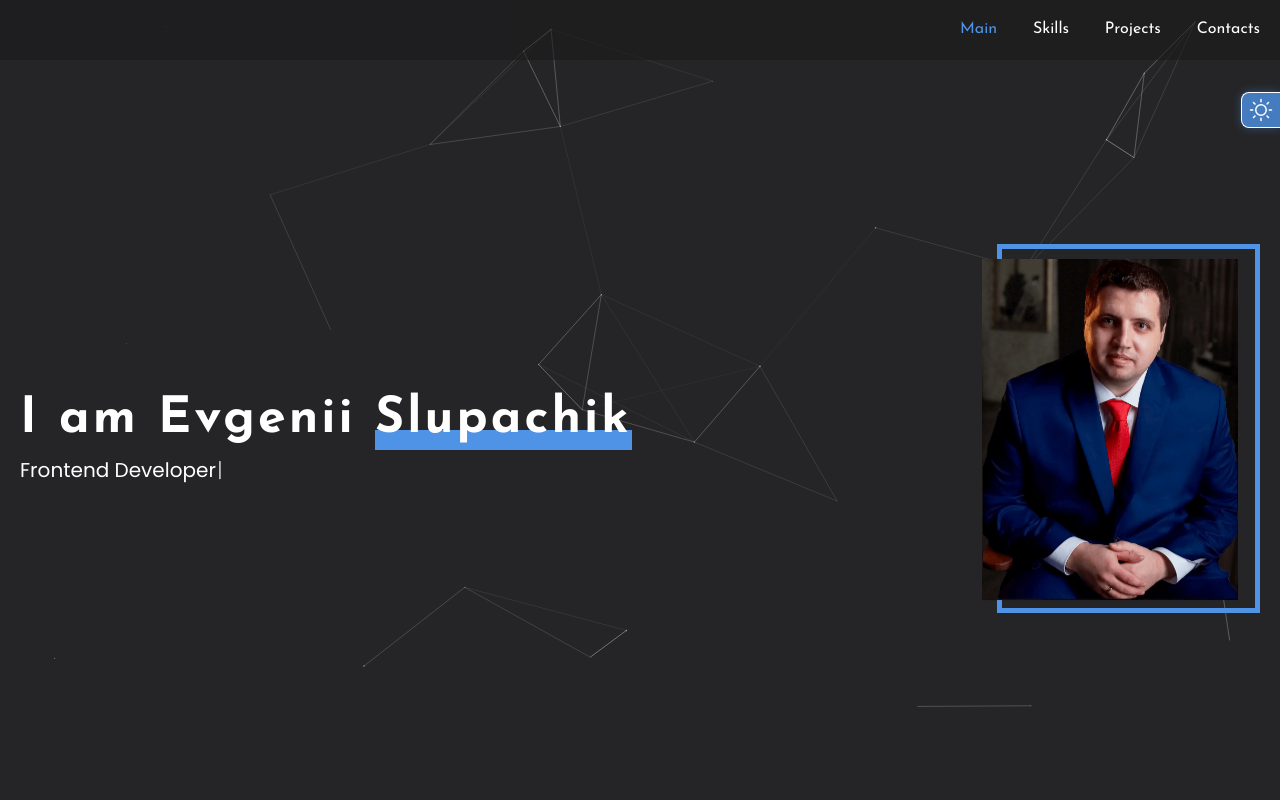
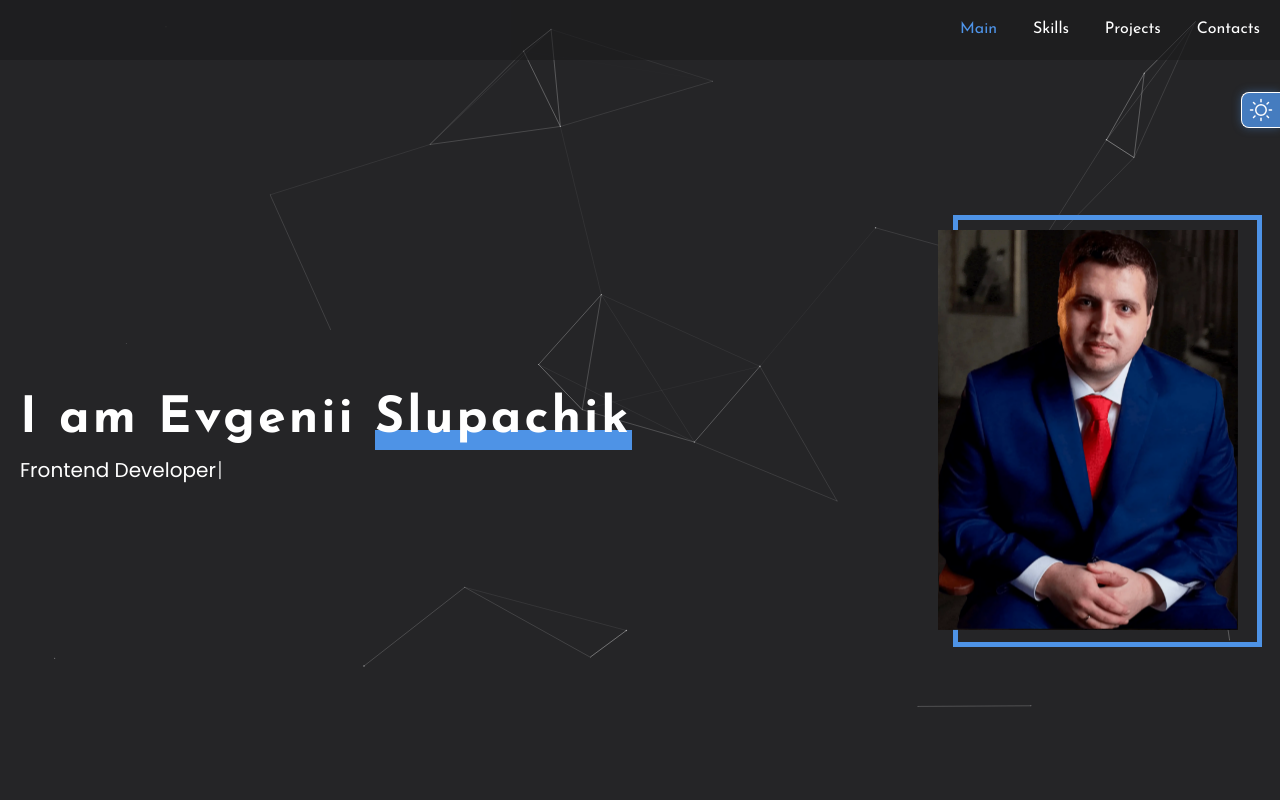
Before and after one commit to MrEvgeniy1989/portfolio, a React (Create React App) app: page / in a window 1280 px wide. Shown: the top 800 px of the page. Built offline with nearby package versions, Linux system fonts and the light colour scheme.

Commit message:
feat: добавил отслеживание размера окна браузера.

```diff
--- a/src/features/main/Main.module.scss
+++ b/src/features/main/Main.module.scss
@@ -125,7 +125,7 @@
 
         aspect-ratio: 3 / 4;
         width: 100%;
-        min-width: 200px;
+        min-width: 300px;
         max-width: 20vw;
         height: 100%;
 
--- a/src/features/main/Main.tsx
+++ b/src/features/main/Main.tsx
@@ -1,4 +1,4 @@
-import React from 'react'
+import React, { useEffect, useState } from 'react'
 import Tilt from 'react-parallax-tilt'
 
 import Typewriter from 'typewriter-effect'
@@ -8,6 +8,20 @@ import style from './Main.module.scss'
 import photo from '../../assets/images/mainPhoto/photo.webp'
 
 export const Main = () => {
+  const [windowWidth, setWindowWidth] = useState(window.innerWidth)
+
+  useEffect(() => {
+    const updateWindowWidth = () => {
+      setWindowWidth(window.innerWidth)
+    }
+
+    window.addEventListener('resize', updateWindowWidth)
+
+    return () => {
+      window.removeEventListener('resize', updateWindowWidth)
+    }
+  }, [])
+
   return (
     <div className={style.main} id={'main'}>
       <div className={style.container}>
@@ -30,7 +44,7 @@ export const Main = () => {
         </div>
 
         <div className={style.photoFrame}>
-          {window.innerWidth > 767 ? (
+          {windowWidth > 767 ? (
             <Tilt
               className={style.parallaxEffectImg}
               gyroscope
```
Also changed, not shown: public/manifest.json.
